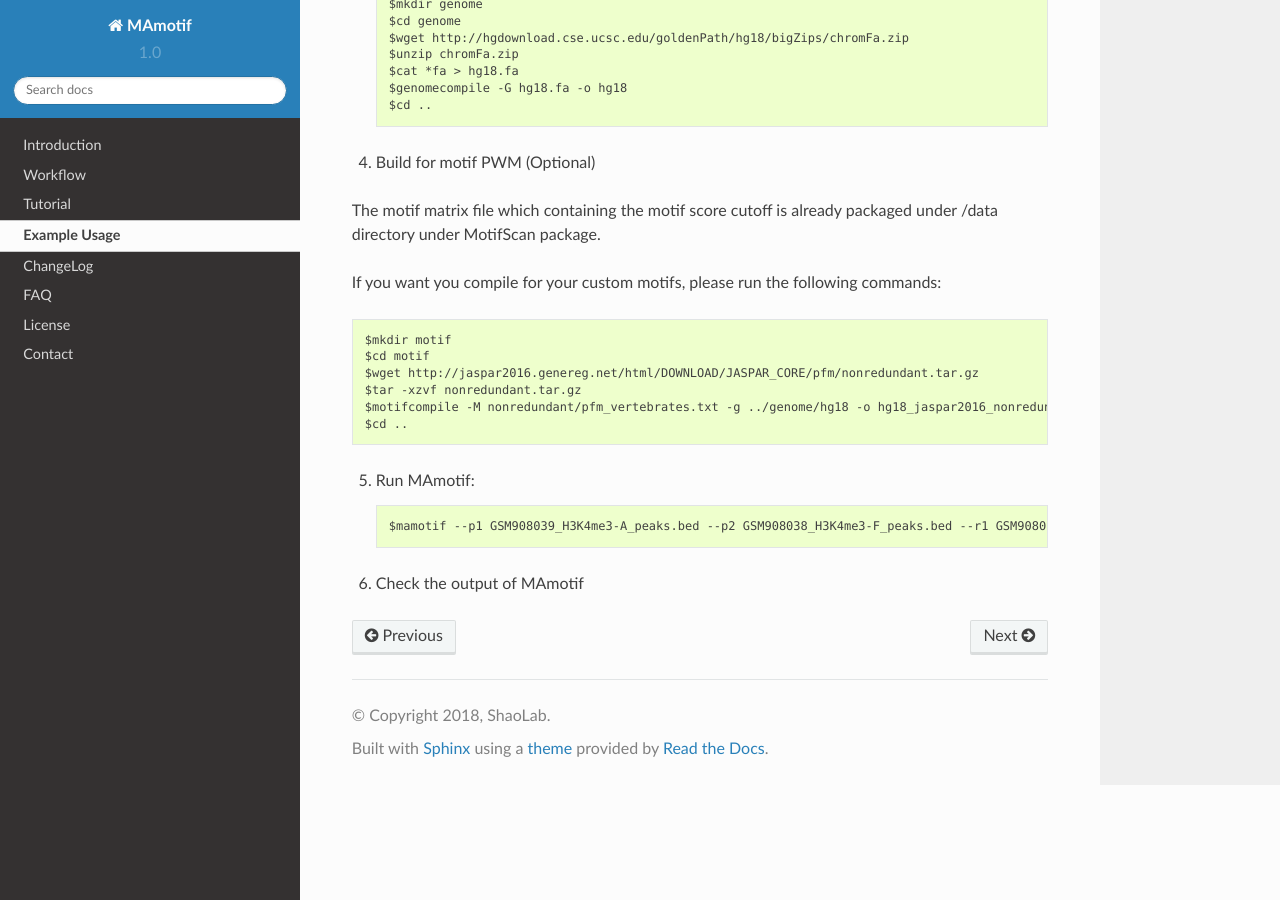
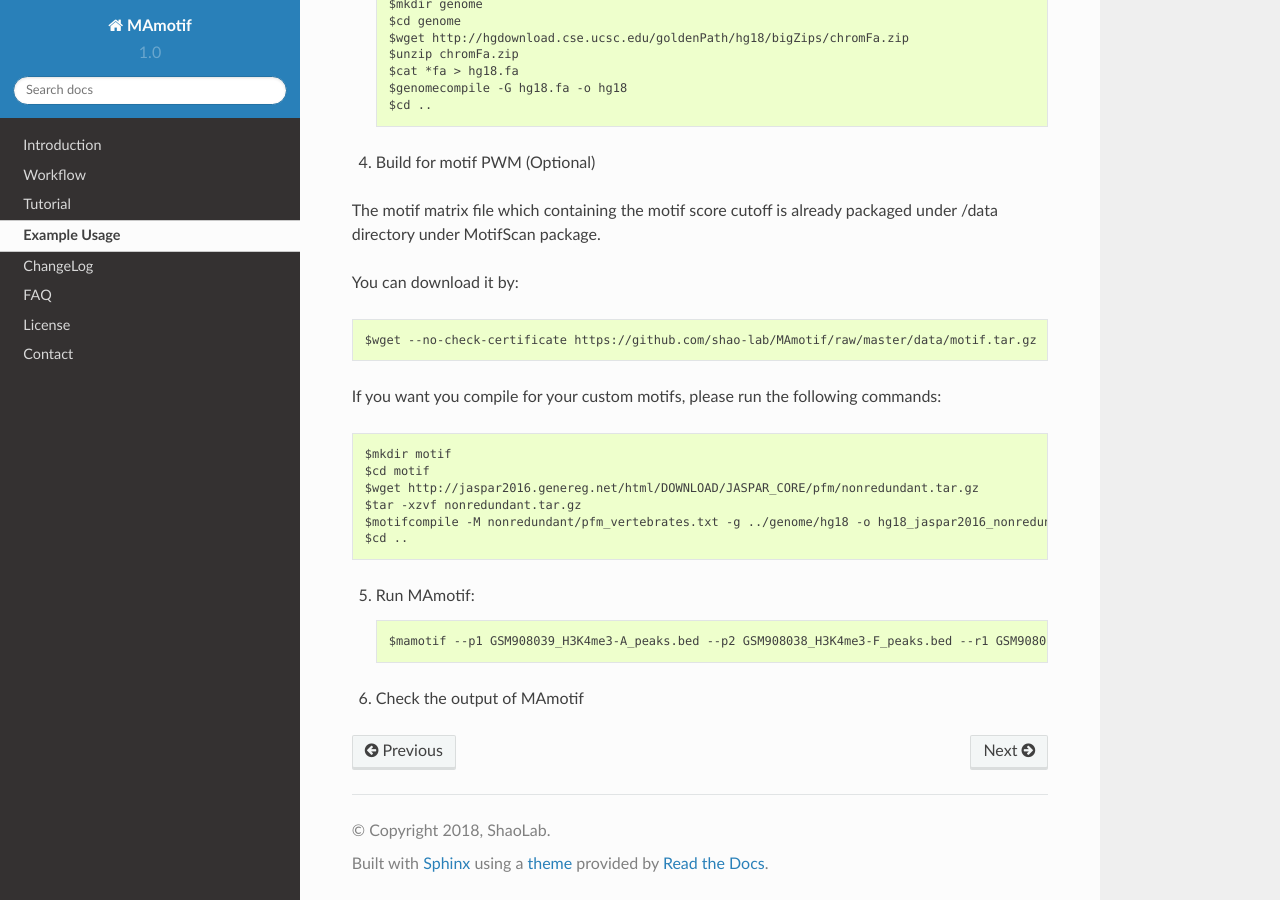
Before and after one commit to shao-lab/MAmotif, a Sphinx documentation site: the page built from docs/source/demo.rst, in a window 1280 px wide and 900 px high, scrolled down 824 px. Built offline with Sphinx 7.4.7 and the Read the Docs theme 2.0.0, drawn with Linux system fonts in a browser that asks for light colours; formulas are drawn with MathJax 3.

Commit message:
Update link for data files

```diff
--- a/docs/source/demo.rst
+++ b/docs/source/demo.rst
@@ -48,6 +48,10 @@ We take the H3K4me3 analysis between adult and fetal ProES in MAmotif paper as a
 
 The motif matrix file which containing the motif score cutoff is already packaged under /data directory under MotifScan package.
 
+You can download it by::
+
+    $wget --no-check-certificate https://github.com/shao-lab/MAmotif/raw/master/data/motif.tar.gz
+
 If you want you compile for your custom motifs, please run the following commands::
 
     $mkdir motif
--- a/docs/source/tutorial.rst
+++ b/docs/source/tutorial.rst
@@ -111,6 +111,10 @@ Build motifs (Optional)
 ^^^^^^^^^^^^^^^^^^^^^^^
 
 **Note:** MAmotif provides some preprocessed motif PWM files under **data/motif** of the MotifScan package.
+
+You can download it by::
+
+    $wget --no-check-certificate https://github.com/shao-lab/MAmotif/raw/master/data/motif.tar.gz
 
 Build motif PWM/motif-score cutoff for custom motifs that are not included in our pre-complied motif collection:
 
```
Also changed, not shown: README.rst (+8 -0 lines).
